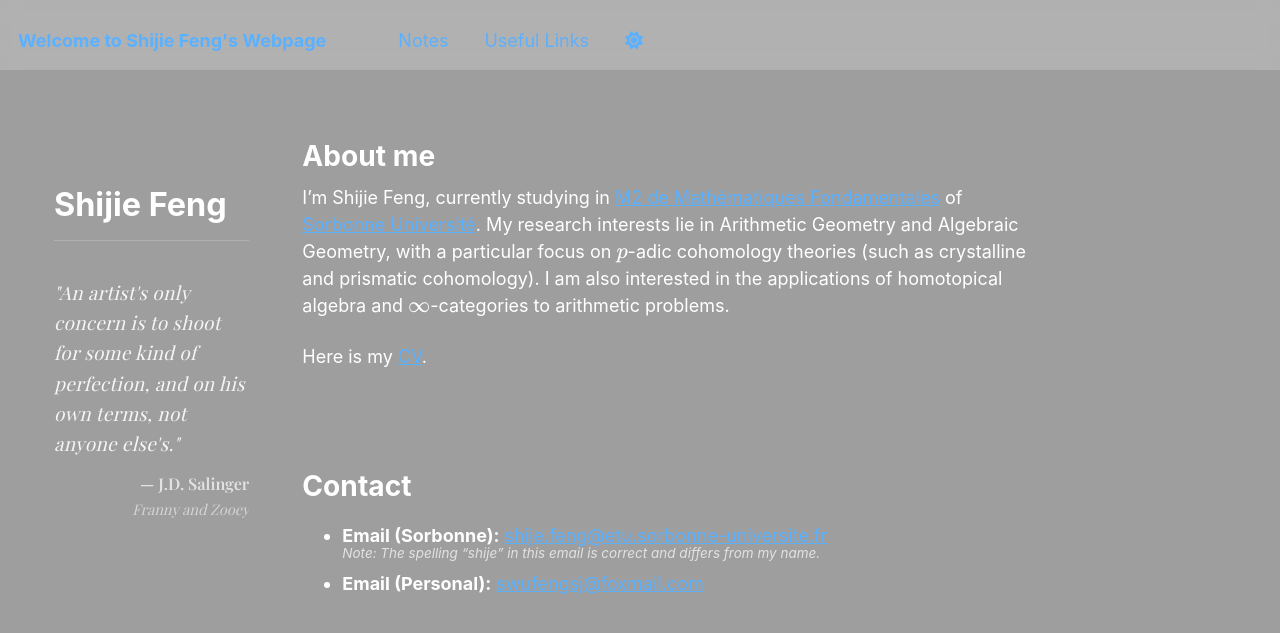
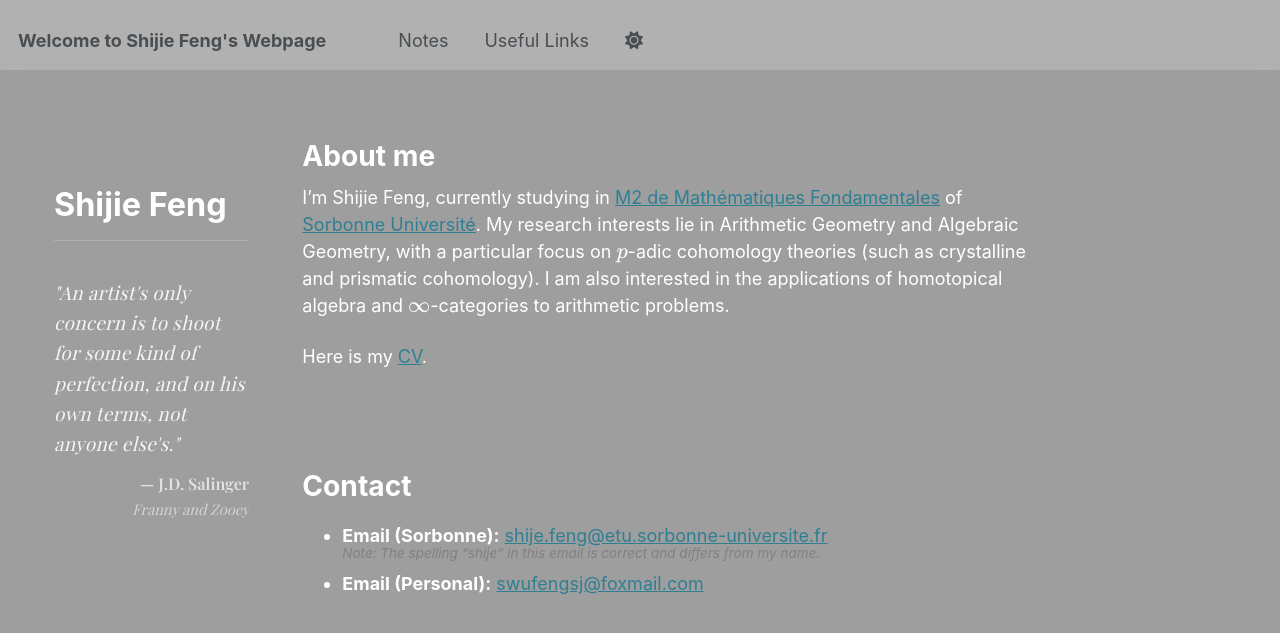
Before and after one commit to SHJFeng/SHJFeng.github.io, a Jekyll site: the page built from _pages/about.md, in a window 1280 px wide and 900 px high. Shown: the top 633 px of the window. Built offline with Jekyll 4.4.1, drawn with Linux system fonts in a browser that asks for light colours; some web fonts are replaced.

Commit message:
Update _custom.scss

```diff
--- a/_sass/_custom.scss
+++ b/_sass/_custom.scss
@@ -1,66 +1,47 @@
 /* ==========================================================================
-   Custom Global Settings (Colors Tweaked)
+   Custom Global Settings
    ========================================================================== */
 
-/* 1. 根标签 (保持透明) */
+/* 1. 根标签 (HTML) */
+/* 🔴 核心修改：将 HTML 设为透明，防止底部露出白条 */
 html {
     background-color: transparent;
     height: 100%;
 }
 
-/* 2. Body 设置 (日间模式核心颜色) */
+/* 2. Body 背景图设置 */
 body {
+    /* 你的背景图 */
     background-image: url('/images/background.jpg');
     background-size: cover;
     background-position: center;
+
+    /* 🔴 关键：fixed 确保背景图永远填满屏幕，不管内容多少 */
     background-attachment: fixed;
     background-repeat: no-repeat;
+
+    /* 确保 body 至少有一屏高 */
     min-height: 100vh;
     margin: 0;
 
-    /* 强制白字 */
     color: #ffffff !important;
     transition: background-image 0.5s ease-in-out;
-
-    /* 🔴 要求一：白天模式链接改为浅蓝色 */
-    /* 原来可能是深蓝，现在改为 #5ab1ff (天蓝色) */
-    a {
-        color: #5ab1ff !important;
-        text-decoration: none;
-    }
-    a:hover {
-        color: #8ccbff !important; /* 悬停时更亮一点 */
-    }
-
-    /* 🔴 要求二：Note (小字) 改为浅灰色 */
-    /* 针对 small 标签或 class="small" */
-    small, .small {
-        color: rgba(255, 255, 255, 0.7) !important; /* 浅灰色 */
-    }
 }
 
-/* 3. 夜间模式设置 */
+/* 夜间模式背景图 */
 html.dark body,
 body.dark {
     background-image: url('/images/background-dark.jpg') !important;
-
-    /* 夜间模式链接保持浅蓝 (或者你可以自己改) */
-    a {
-        color: #5ab1ff !important;
-    }
-
-    /* 夜间模式 Note 也保持浅灰 */
-    small, .small {
-        color: rgba(255, 255, 255, 0.7) !important;
-    }
 }
 
-/* 4. 其他修正 (保持不变) */
+/* 3. 布局容器微调 */
+/* Flex 布局已在 default.html 中定义，这里只处理背景过渡 */
 #main-content-wrapper {
     background-color: rgba(255, 255, 255, 0);
     transition: background-color 0.1s linear;
 }
 
+/* 正文区域宽度限制 */
 .main-content-inner {
     padding: 2em;
     width: 100%;
@@ -68,12 +49,19 @@ body.dark {
     margin: 0 auto;
 }
 
+/* 4. 侧边栏与文字修正 */
 .author__avatar { display: none !important; }
+
 .author__name {
     font-size: 1.8em !important;
     font-weight: bold;
     margin-bottom: 10px;
 }
+
 h1, h2, h3, h4, h5, h6, .page__title {
     color: #ffffff !important;
 }
+
+h1, h2, h3, h4, h5, h6, .page__title {
+    color: #ffffff !important;
+}
```
